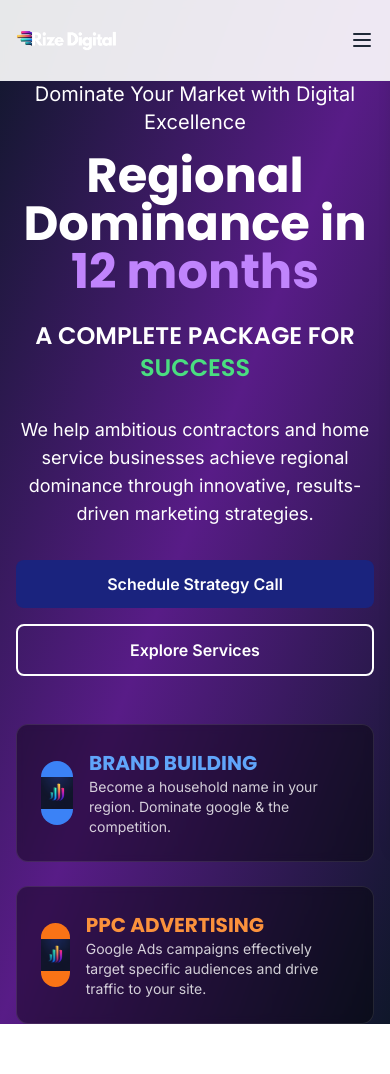
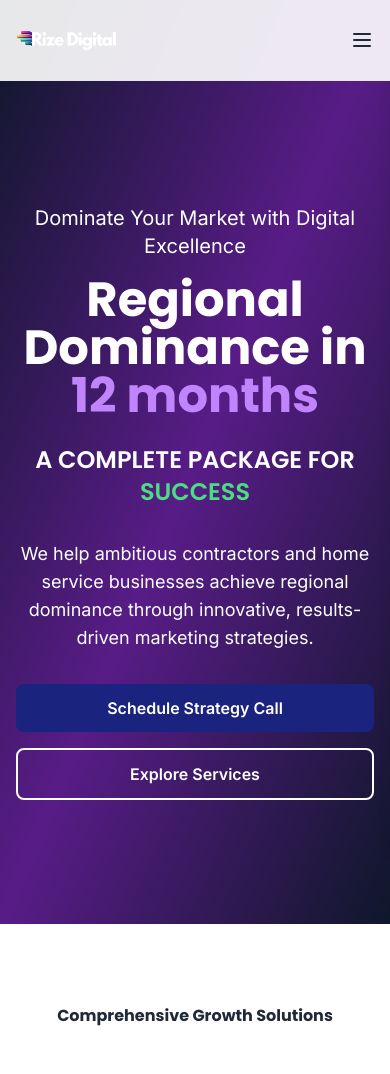
Before and after one commit to alphakong100x/rize-digital, a website: page index.html in a window 390 px wide. Shown: the top 1074 px of the page. Drawn offline with Linux system fonts and the light colour scheme.

Commit message:
Fix responsive layout: Hide service cards on mobile screens
- Added hidden lg:block classes to service cards container
- Service cards now only appear on desktop screens (1024px+)
- Mobile/tablet users see clean hero section without cards
- Matches original design intent with proper responsive behavior

```diff
--- a/index.html
+++ b/index.html
@@ -74,7 +74,7 @@
                             <a href="#services" class="btn btn-secondary bg-transparent border-white text-white hover:bg-white hover:text-purple-900">Explore Services</a>
                         </div>
                     </div>
-                    <div class="fade-up">
+                    <div class="hidden lg:block fade-up">
                         <div class="grid grid-cols-1 gap-6">
                             <!-- Brand Building Card -->
                             <div class="bg-black/40 backdrop-blur-sm rounded-xl p-6 border border-white/10">
```
